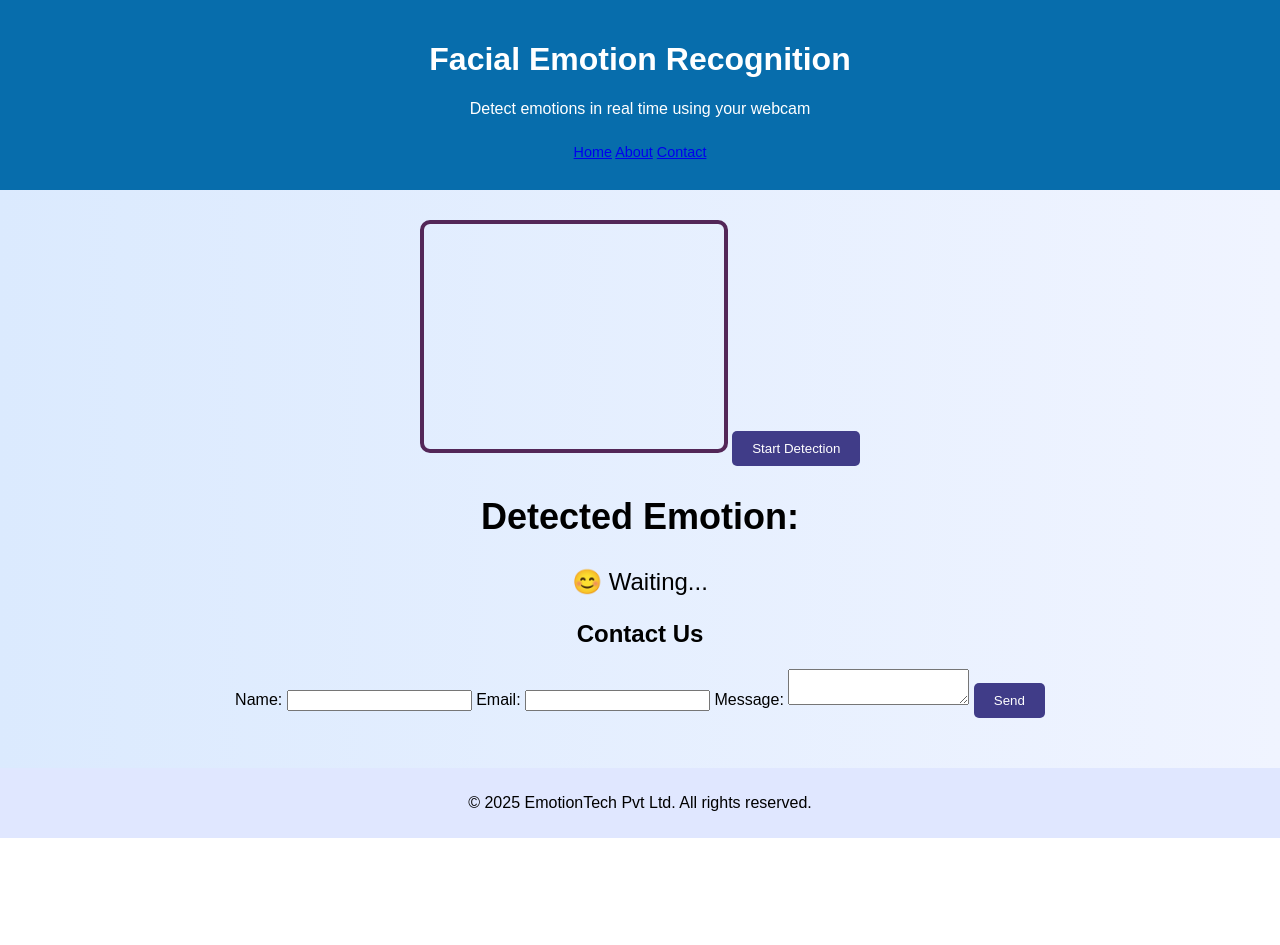
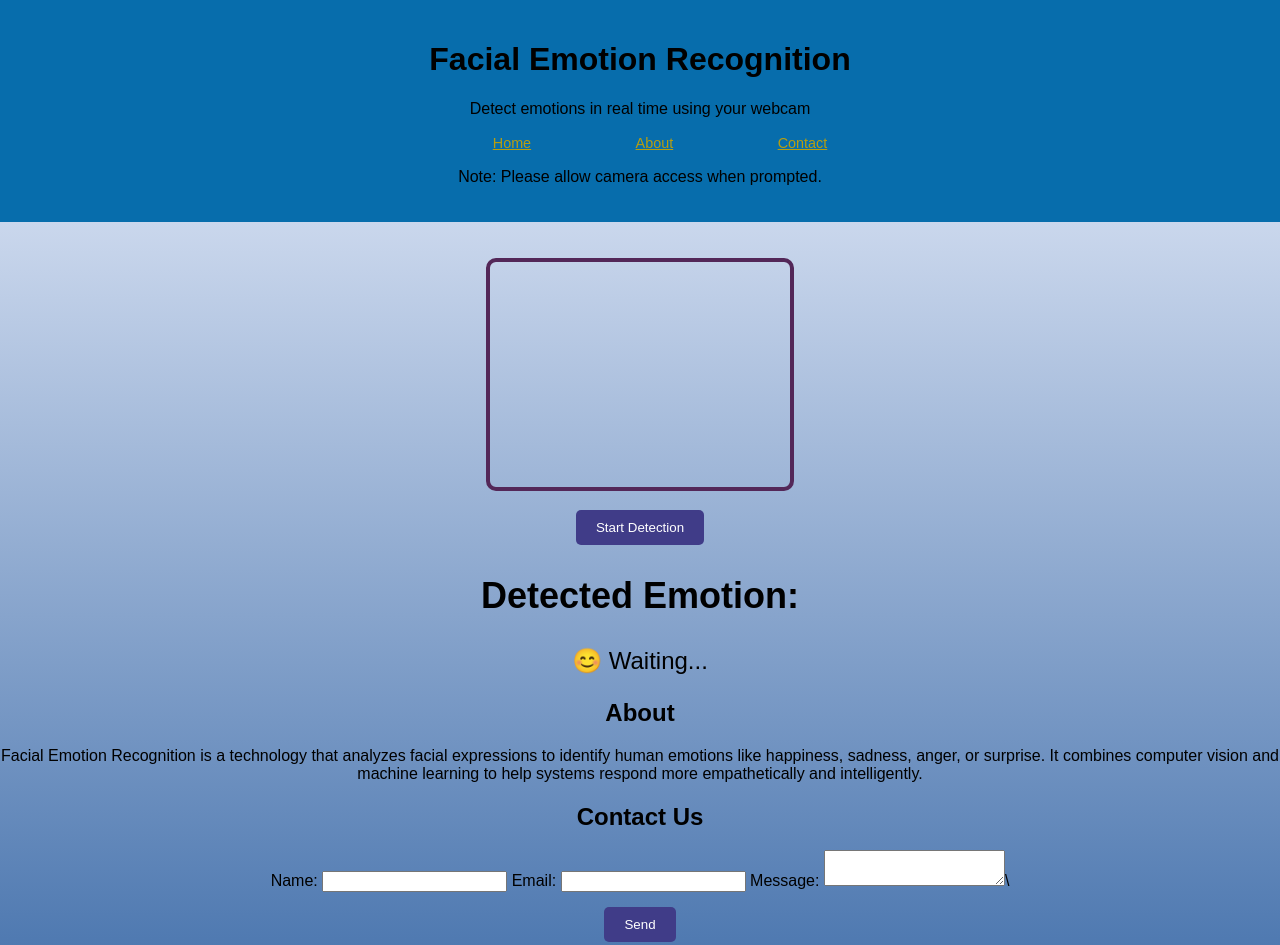
Before and after one commit to Harshika-Coder/Facial-Emotion-Recognition, a plain HTML site: page Index.html in a window 1280 px wide. Shown: the top 945 px of the page. Before the commit the page ends 838 px from the top, so only its background shows below. Drawn offline with Linux system fonts and the light colour scheme; a script that the page names is missing.

Commit message:
initial commit

```diff
--- a/Index.html
+++ b/Index.html
@@ -7,34 +7,49 @@
     <title>Facial Emotion Recognition</title>
     <link rel="stylesheet" href="style.css" />
 </head>
-  <!-- Facial Emotion Recognition -->
+<!-- Facial Emotion Recognition -->
+
 <body>
     <header>
         <h1>Facial Emotion Recognition</h1>
         <p>Detect emotions in real time using your webcam</p>
-       <div class="notice">
-        <a href="camera-section">Home</a>
-        <a href="about">About</a>
-        <a href="contact">Contact</a>
-       </div>
+        <nav>
+            <ol>
+                <a href="#camera-section">Home</a>
+                <a href="#about">About</a>
+                <a href="#contact">Contact</a>
+            </ol>
+        </nav>
+        <div class="notice">
+            <p>Note: Please allow camera access when prompted.</p>
+        </div>
     </header>
 
+    <br />
+    <br />
+
     <main>
-        <div class="camera-section">
+        <section id="camera-section">
             <video id="video" autoplay muted></video>
+            <br />
             <button id="startBtn">Start Detection</button>
-        </div>
 
         <div class="emotion-display">
             <h2>Detected Emotion:</h2>
             <p id="emotion">😊 Waiting...</p>
         </div>
+        </section>
 
-        <div class="about">
+        <section id="about">
+            <h2>About</h2>
+            <p>
+                Facial Emotion Recognition is a technology that analyzes facial expressions to identify human emotions
+                like happiness, sadness, anger, or surprise. It combines computer vision and machine learning to help
+                systems respond more empathetically and intelligently.
+            </p>
+        </section>
 
-        </div>
-
-        <section class="contact">
+        <section id="contact">
             <h2>Contact Us</h2>
             <form id="contactForm">
                 <label for="name">Name:</label>
@@ -44,9 +59,11 @@
                 <input type="email" id="email" name="email" required />
 
                 <label for="message">Message:</label>
-                <textarea id="message" name="message" required></textarea>
-
+                <textarea id="message" style="width: auto; height: auto; " name="message" required></textarea>\
+                <br />
                 <button type="submit">Send</button>
+            </form>
+        </section>
     </main>
 
     <footer>
--- a/style.css
+++ b/style.css
@@ -1,7 +1,7 @@
 body {
   font-family: 'Poppins', sans-serif;
   text-align: center;
-  background: linear-gradient(to right, #dbeafe, #f0f4ff);
+  background: linear-gradient(to top, #3b6aa7, #f0f4ff);
   margin: 0;
   padding: 0;
 }
@@ -9,11 +9,12 @@ body {
 header {
   padding: 20px;
   background-color: #076dac;
-  color: white;
+  color: black;
 }
 
 .camera-section {
   margin-top: 30px;
+  padding: 0%;
 }
 
 video {
@@ -44,9 +45,8 @@ footer {
   background-color: #e0e7ff;
 }
 
-.notice{
+a{
     font-size: 0.9rem;
-    color: #555;
-    padding: 10px;
-    margin-left: auto;
+    color: #b79e10;
+    margin: 50px ;
 }
```
